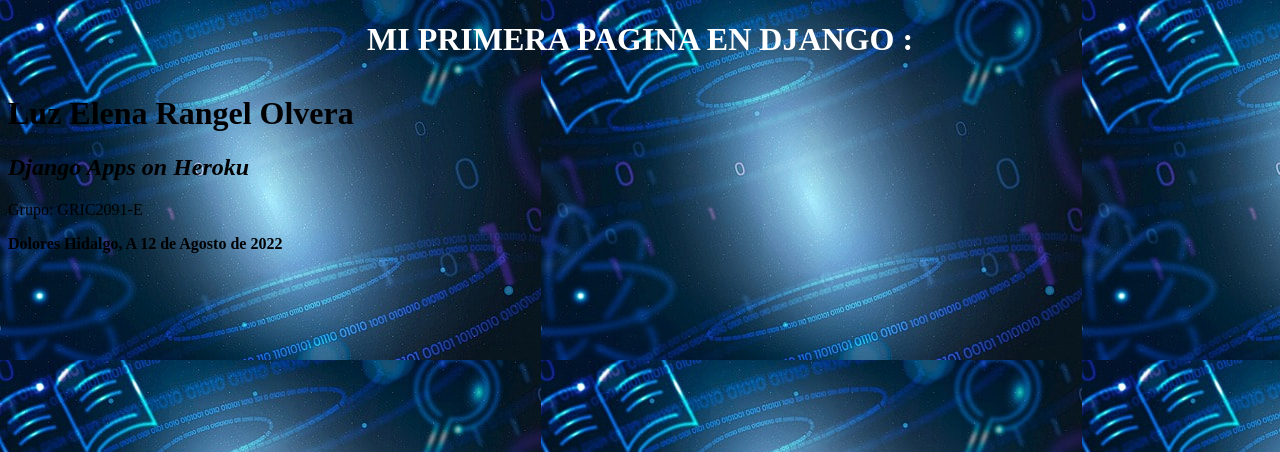
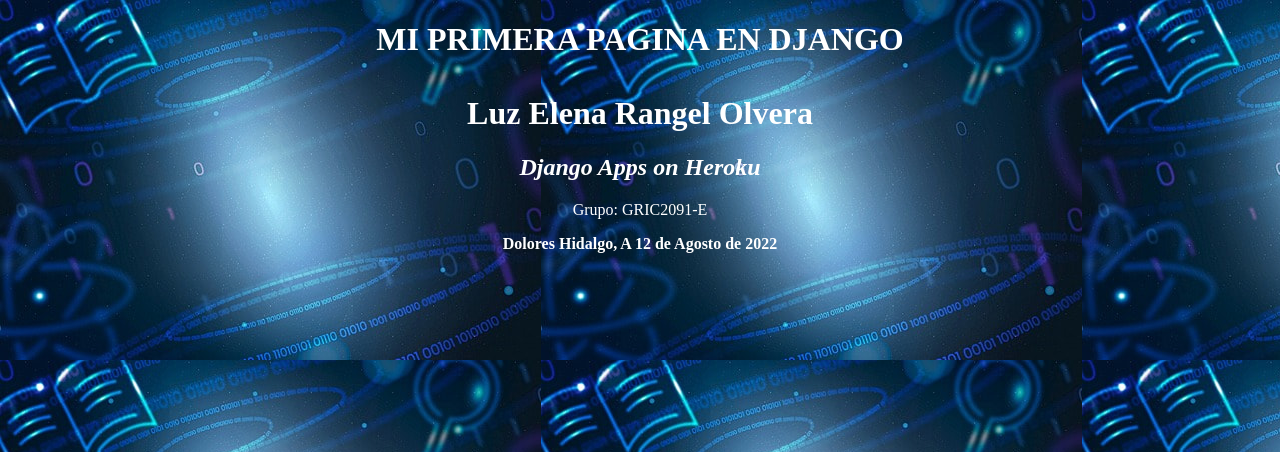
Before and after one commit to elena03rangel/proj1, a Django app: page / in a window 1280 px wide. Shown: the top 452 px of the page. Run offline with Django 4.2, Linux system fonts and the light colour scheme.

Commit message:
First commit

```diff
--- a/templates/Homepage.html
+++ b/templates/Homepage.html
@@ -27,12 +27,12 @@
     <div id="agrupar">
         <header id="cabecera">
             <h1>
-                    <strong><center><FONT COLOR="white">MI PRIMERA PAGINA EN DJANGO :</FONT></center></strong><br>
-                <strong>Luz Elena Rangel Olvera</strong>
+                    <strong><center><FONT COLOR="white">MI PRIMERA PAGINA EN DJANGO</FONT></center></strong><br>
+                <strong><center><FONT COLOR="white">Luz Elena Rangel Olvera</FONT></center></strong>
             </h1>
             <div id="cabecera2">
                 <h2>
-                    <em>Django Apps on Heroku</em>
+                    <em><center><FONT COLOR="white">Django Apps on Heroku</FONT></center></em>
                 </h2>
             </div>
 
@@ -42,8 +42,8 @@
     </div>
 
     <footer>
-        <p>Grupo: GRIC2091-E</p>
-        <p><strong>Dolores Hidalgo, A 12 de Agosto de 2022</strong></p>
+        <p><center><FONT COLOR="white">Grupo: GRIC2091-E</FONT></center></p>
+        <p><strong><center><FONT COLOR="white">Dolores Hidalgo, A 12 de Agosto de 2022</FONT></center></strong></p>
     </footer>
 
 </body>
```
